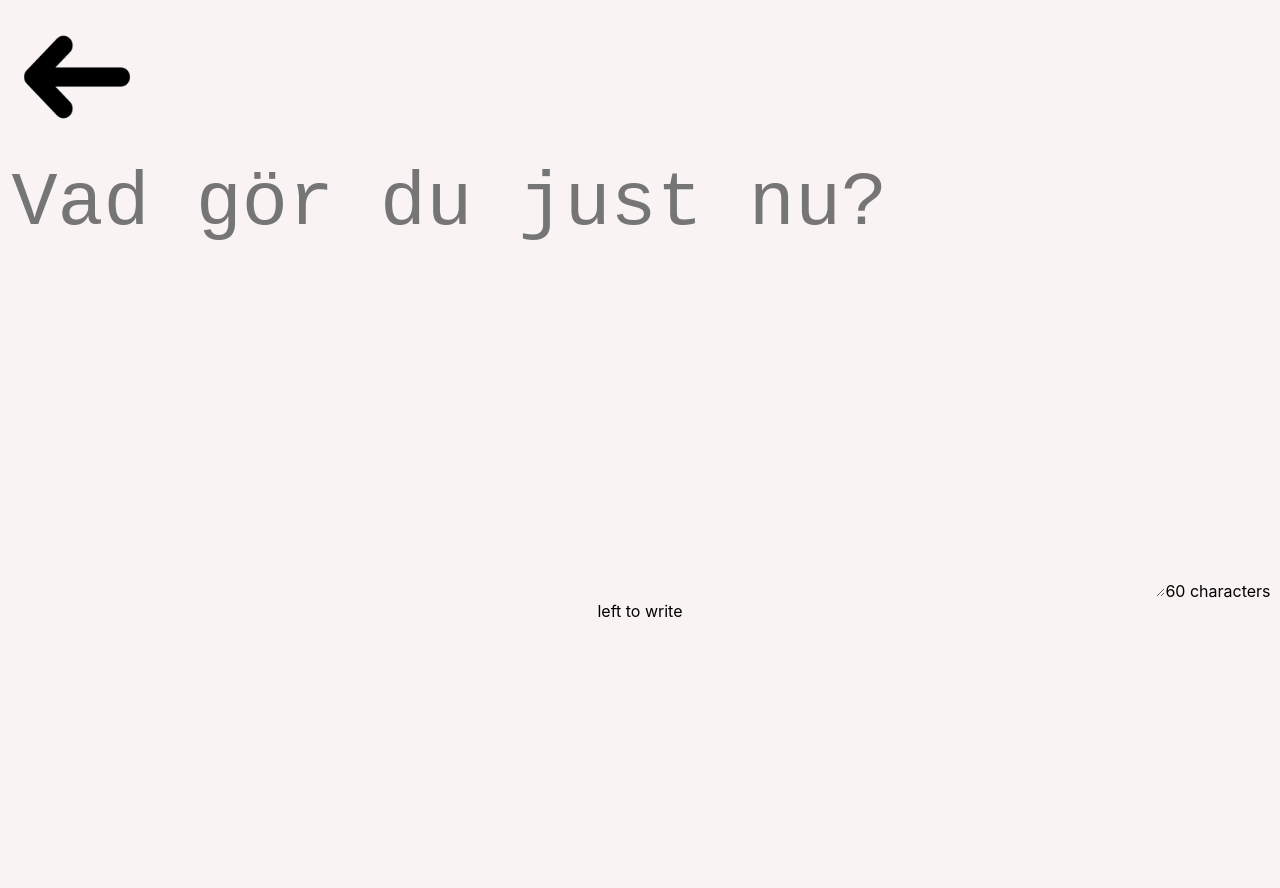
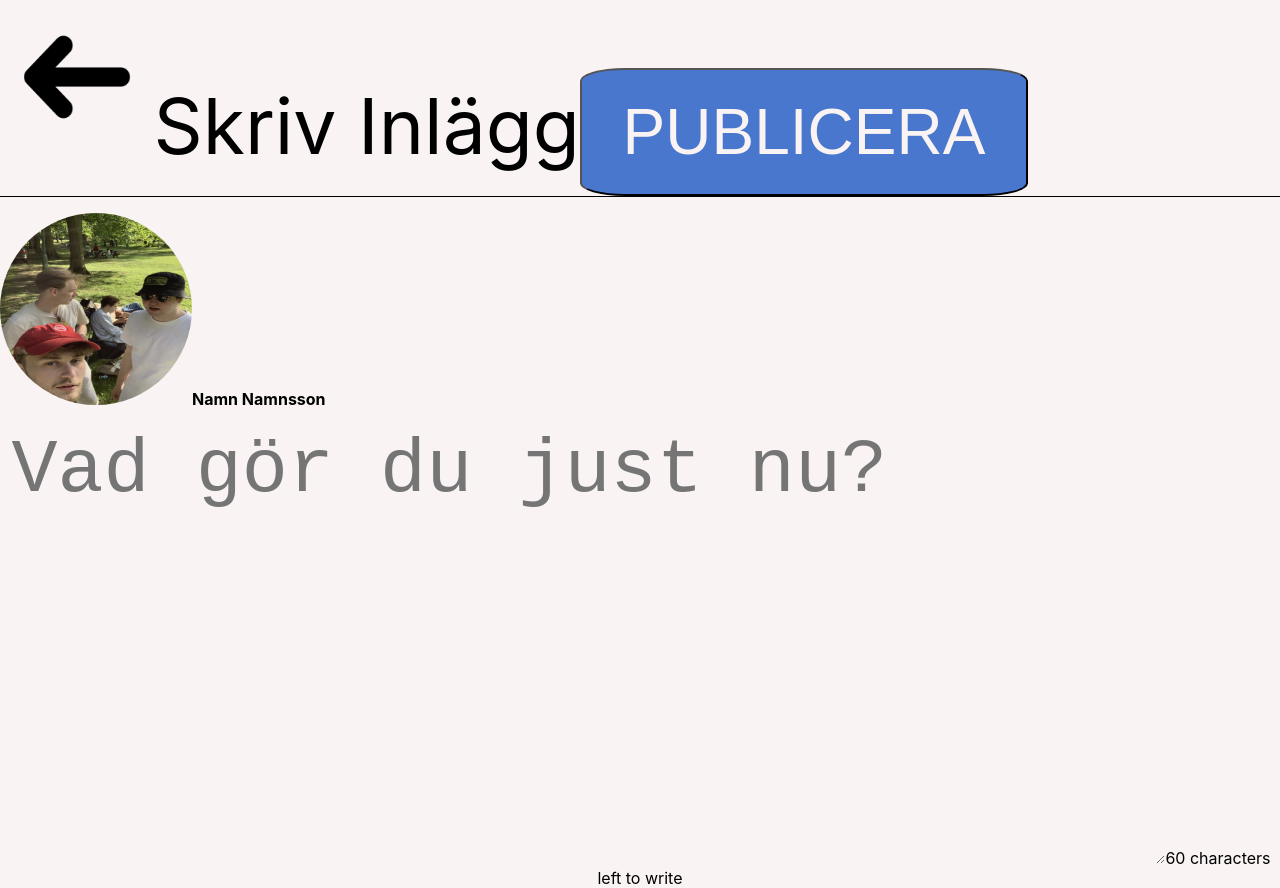
Before and after one commit to albintillas/flakdagsappen, a React (Create React App) app: page /postText in a window 1280 px wide. Before the commit the page ends 800 px from the top, so only its background shows below. Built offline with nearby package versions, Linux system fonts and the light colour scheme.

Commit message:
Justeringar för att skapa inlägg

```diff
--- a/src/components/ReturnButton.js
+++ b/src/components/ReturnButton.js
@@ -14,9 +14,7 @@ const Button = ({action }) =>{
 
         <Link to={"/" + action}>
             <img src={returnArrow} alt='Return' onclick = {action} style={{
-
                 width: "12vw"
-
             }}>
             </img>
         </Link>
--- a/src/overlays/PostImg.js
+++ b/src/overlays/PostImg.js
@@ -8,11 +8,21 @@ function PostImg() {
     return (
         <div class="MakePost">
             <ReturnButton
-                text='Return'
-                buttonColor='#17D930'
-                textColor='#FFFFFF'
                 action='feed' />
-                <UploadImage/>
+            <a style={{ fontSize: "6vw" }}>Ta Foto</a>
+            <button type='submit' style={{
+                height: "10vw",
+                width: "35vw",
+                fontSize: "5vw",
+                backgroundColor: "#4877CD",
+                borderRadius: "10%",
+                color: "#F9F3F3"
+
+            }}>
+                PUBLICERA
+            </button>
+            <div style={{ width: "100%", height: "1px", backgroundColor: "black" }} />
+            <UploadImage />
         </div>
     )
 }
--- a/src/overlays/PostText.js
+++ b/src/overlays/PostText.js
@@ -2,11 +2,17 @@ import React from 'react'
 import '../App.css';
 import ReturnButton from '../components/ReturnButton.js';
 import { useState } from 'react'
+import postImg2 from '..//images/test2.png';
 // In Progress, Joel
 
-function PostText() {
+function PostText({ profilePicture, username }) {
     const [searchString, setSearchString] = useState('')
     var charactersLeft = 60 - searchString.length;
+
+    /*Temporär lösning*/
+    username = "Namn Namnsson"
+    profilePicture = postImg2
+    /*Temporär lösning*/
 
     function changeInput(event) {
         setSearchString(event.target.value)
@@ -14,19 +20,34 @@ function PostText() {
     return (
         <div class="MakePost">
             <ReturnButton
-                text='Return'
-                buttonColor='#17D930'
-                textColor='#FFFFFF'
                 action='feed' />
+            <a style={{ fontSize: "6vw" }}>Skriv Inlägg</a>
+            <button type='submit' style={{
+                height: "10vw",
+                width: "35vw",
+                fontSize: "5vw",
+                backgroundColor: "#4877CD",
+                borderRadius: "10%",
+                color: "#F9F3F3"
+
+            }}>
+                PUBLICERA
+            </button>
+            <div style={{ width: "100%", height: "1px", backgroundColor: "black" }} />
+            <div className='userInfo' style={{ margin: "2vh 0 2vh 0" }}>
+                <img src={profilePicture} alt='pfp'
+                    style={{ height: "15vw", width: "15vw", objectFit: "cover", borderRadius: "50%" }} />
+                <a style={{ fontWeight: "bold" }}>{username}</a>
+            </div>
             <div className='contentOfPage' style={{ textAlign: "center" }}>
                 <textarea rows='5' placeholder='Vad gör du just nu?' onChange={changeInput} maxLength="60" style={{
                     width: "90%",
-                    marginTop: "3vh",
+                    marginTop: "4vh",
                     fontSize: "6vw",
                     margin: "auto",
                     border: "none",
                     outline: "none"
-                }}/>
+                }} />
                 <a style={{ width: "100%" }}>{charactersLeft} characters left to write</a>
             </div>
         </div>
```
